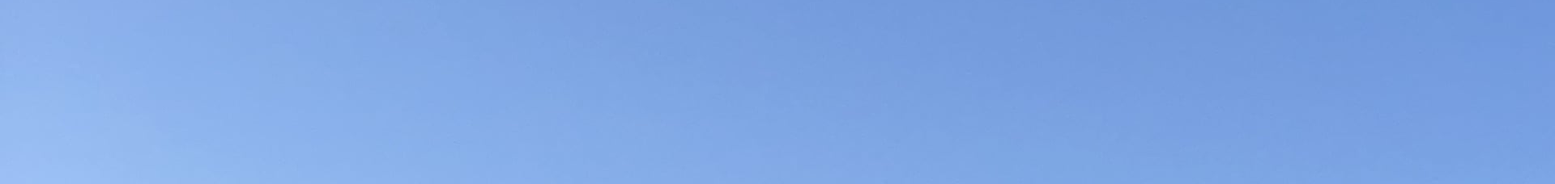
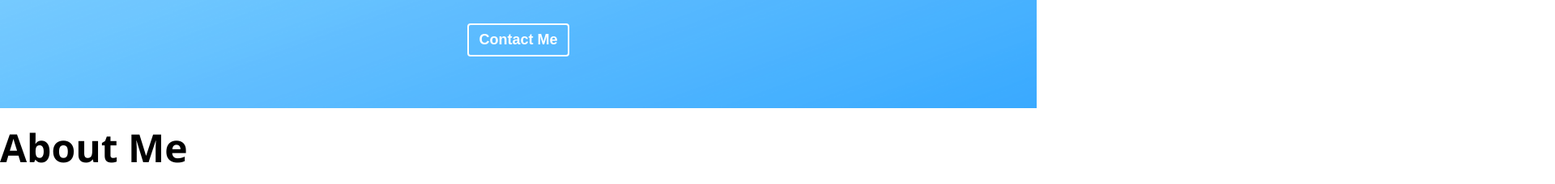
Before and after one commit to hkpark97/portfolio_97, a plain HTML site: page index.html in a window 1280 px wide. Shown: the part 588-816 px from the top of the page at 81% size, 1920 px wide, since content can reach past the window. Drawn offline with nearby package versions, Linux system fonts and the light colour scheme.

Commit message:
CSS : HOME

```diff
--- a/index.html
+++ b/index.html
@@ -241,7 +241,7 @@ class="project" target="blank">
 <!-- Contact -->
 <section id="contact">
 <h1 class="contact_title">E-mail ME</h1>
-<h2 class="contact_email">tbtehf12@naver.con</h2>
+<h2 class="contact_email">tbtehf12@naver.com</h2>
 <div class="contact_links">
     <a href="https://github.com/hkpark97/1.-portfolio" target="blank">
     <i class="fab fa-github-square"></i></a>
--- a/style.css
+++ b/style.css
@@ -54,6 +54,13 @@ a {
 ul{
 list-style: none;
 padding-left: 0;
+    }
+
+ button{
+background-color: transparent;
+cursor: pointer;
+border: none;
+outline: none;
     }
 
 /* Typography */
@@ -117,3 +124,31 @@ display: flex;
 .navbar__menu__item:hover {
 background-color: rgb(28, 42, 228);
 }
+
+/* Home */
+#home{
+    background: url("images/banner.png") center/cover no-repeat;
+    padding: 40px;
+    text-align: center;
+}
+
+.home__avatar {
+    width: 250;
+    height: 250px;
+    border-radius: 50%;
+    border: 2px solid var(--color-light-white);
+}
+
+.home__title,
+.home__description {
+    color: var(--color-white);
+}
+.home__contact{
+    color: var(--color-white);
+    font-size: var(--font-regular);
+    font-weight: var(--weight-bold);
+    margin: 24px;
+    padding: 8px 12px;
+    border: 2px solid var(--color-white);
+    border-radius: 4px;
+}
```
Also changed, not shown: images/banner.png (added), 1 other file.
